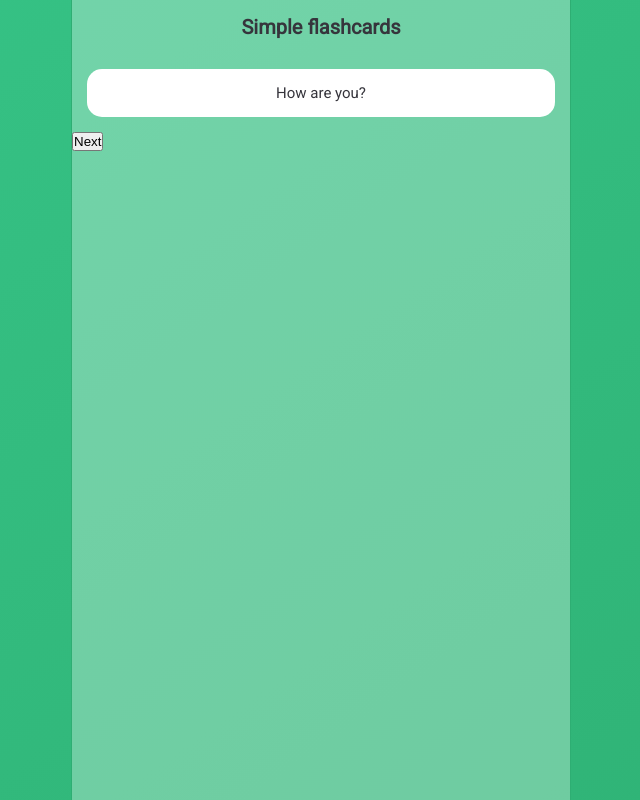
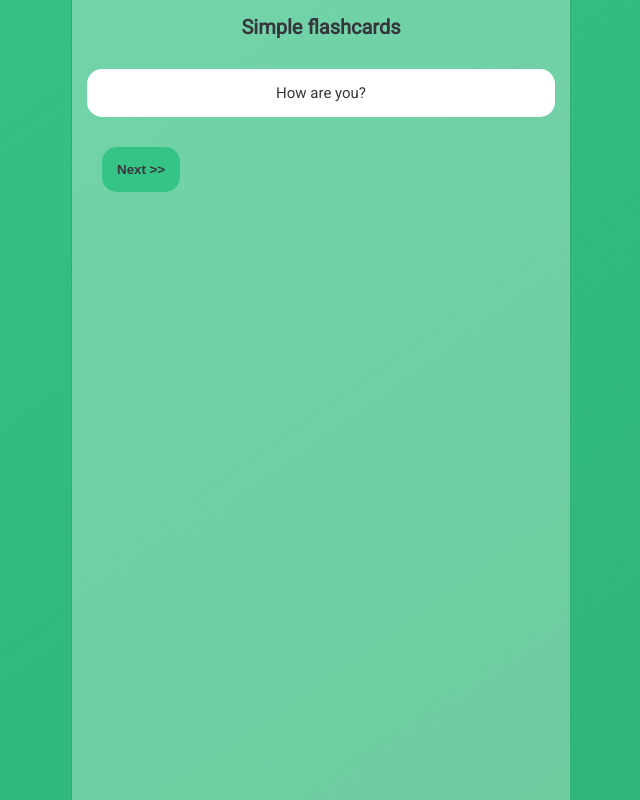
Before and after one commit to Ziomeka/flashcardAngularStudy, an Angular app: page / in a window 1280 px wide. Shown: the whole page, without its empty margins (319-959 px from the left). Built offline with nearby package versions, Linux system fonts and the light colour scheme.

Commit message:
Add some button styles

```diff
--- a/src/app/components/flashcards-controls/flashcards-controls.component.html
+++ b/src/app/components/flashcards-controls/flashcards-controls.component.html
@@ -1,5 +1,5 @@
-<div>
-  <button (click)="prev()" *ngIf="showPrev">Prev</button>
-  <button (click)="next()" *ngIf="showNext">Next</button>
-  <button (click)="reset()" *ngIf="showReset">Restart</button>
+<div class="controls">
+  <button (click)="prev()" *ngIf="showPrev" class="btn"><< Prev</button>
+  <button (click)="next()" *ngIf="showNext" class="btn">Next >></button>
+  <button (click)="reset()" *ngIf="showReset" class="btn">Restart</button>
 </div>
--- a/src/app/components/flashcards-controls/flashcards-controls.component.scss
+++ b/src/app/components/flashcards-controls/flashcards-controls.component.scss
@@ -0,0 +1,4 @@
+@import '../../../abstract.scss';
+.controls {
+  padding: $standard-space;
+}
--- a/src/styles.scss
+++ b/src/styles.scss
@@ -14,3 +14,13 @@ html {
   color: $black-coal;
   background: linear-gradient(145deg, $green-jungle-start, $green-jungle-end);
 }
+
+.btn {
+  margin: 0 $standard-space;
+  padding: $standard-space;
+  border-radius: $standard-space;
+  border: 0;
+  color: $black-coal;
+  font-weight: bold;
+  background-color: $green-jungle-start;
+}
```
